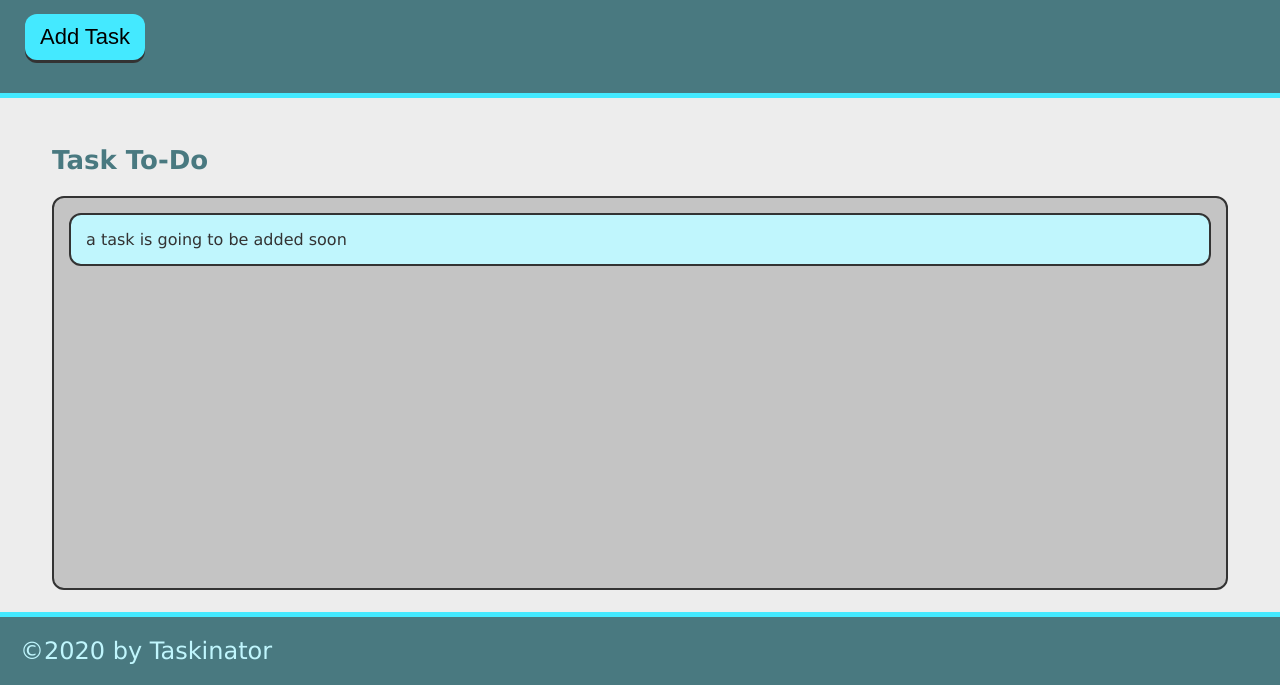
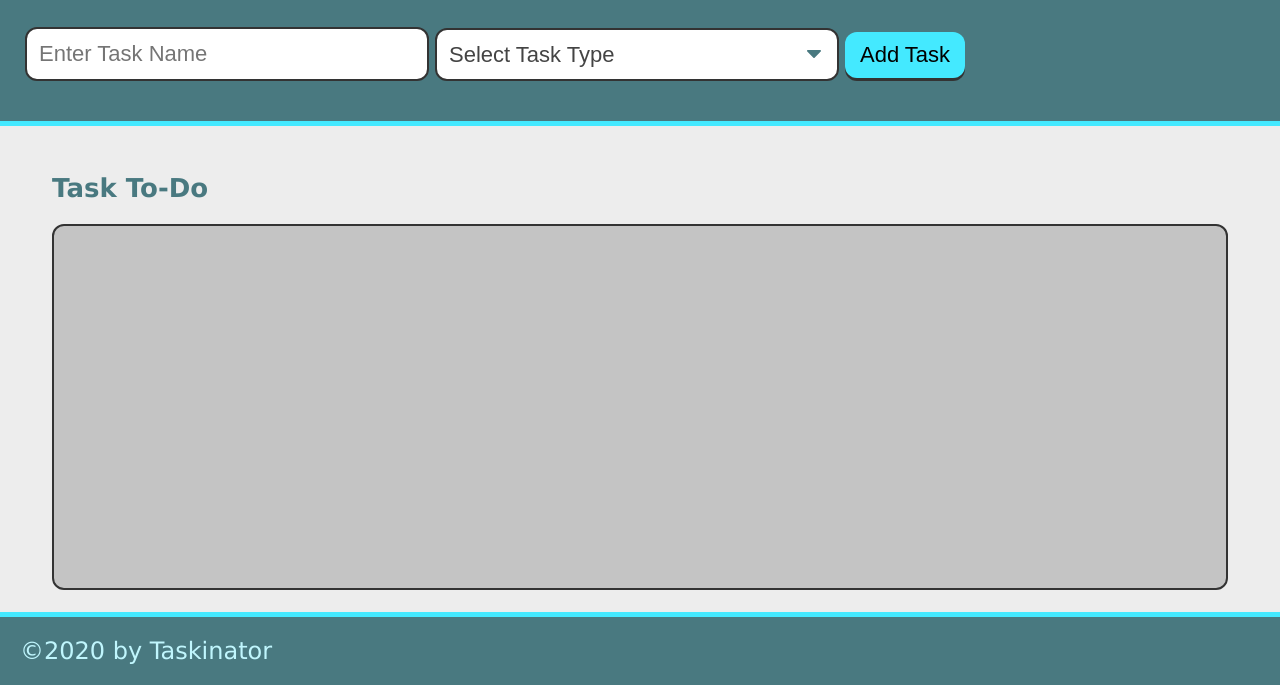
Before and after one commit to moonryc/taskmanager, a plain HTML site: page index.html in a window 1280 px wide. Shown: the part 115-800 px from the top of the page. Drawn offline with Linux system fonts and the light colour scheme.

Commit message:
added form for task creation

```diff
--- a/index.html
+++ b/index.html
@@ -12,17 +12,28 @@
 <header>
     <h1 class="page-title">Task Manager</h1>
     <p>Click the button below to add a new task</p>
-    <button class="btn" id="save-task">Add Task</button>
+    <form id="task-form">
+        <div class="form-group">
+            <input type="text" name="task-name" placeholder="Enter Task Name"/>
+        </div>
+        <div class="form-group">
+            <select name="task-type" class="select-dropdown">
+                <option value="" disabled selected>Select Task Type</option>
+                <option value="Print">Print</option>
+                <option value="Web">Web</option>
+                <option value="Mobile">Mobile</option>
+            </select>
+        </div>
+        <div class="form-group">
+            <button class="btn" id="save-task">Add Task</button>
+        </div>
+    </form>
 </header>
 
 <main class="page-content">
     <section class="task-list-wrapper">
         <h2 class="list-title">Task To-Do</h2>
-        <ul class="task-list" id="tasks-to-do">
-            <li class="task-item">
-                a task is going to be added soon
-            </li>
-        </ul>
+        <ul class="task-list" id="tasks-to-do"></ul>
     </section>
 
 </main>
```
